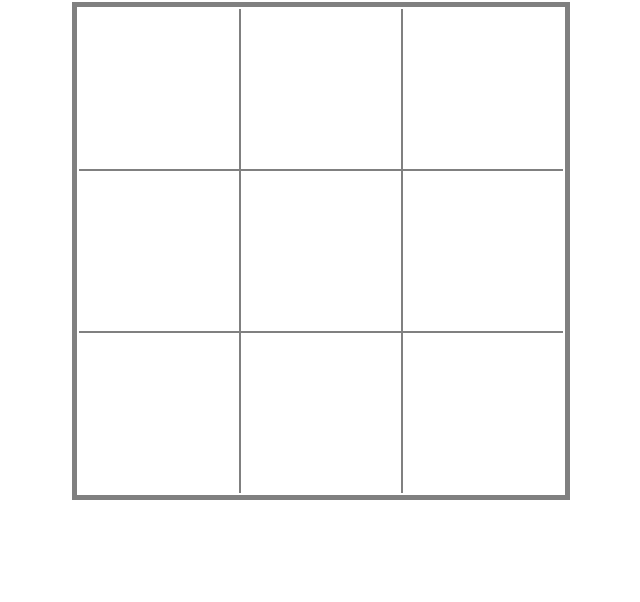
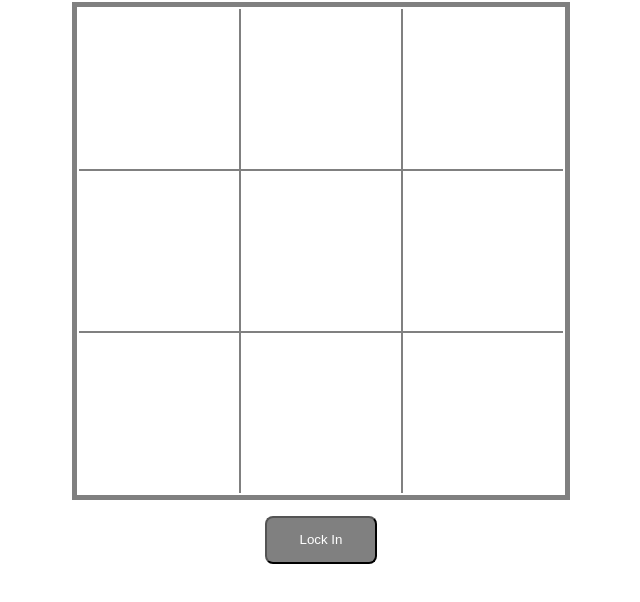
Before and after one commit to jldoan91/tictacto, a React app: page / in a window 1280 px wide. Shown: the part 86-688 px from the top of the page, without its empty margins (319-959 px from the left). Built offline with nearby package versions, Linux system fonts and the light colour scheme.

Commit message:
added lock in button with styling

```diff
--- a/src/components/board/board.css
+++ b/src/components/board/board.css
@@ -1,5 +1,16 @@
 .container{
     margin: auto;
+    text-align: center;
+}
+
+.btn{
+    margin: 1rem;
+    width: 7rem;
+    height: 3rem;
+    background: gray;
+    color: white;
+    border-radius: 0.5rem;
+    cursor: pointer;
 }
 
 .header{
--- a/src/components/board/board.js
+++ b/src/components/board/board.js
@@ -34,6 +34,7 @@ const Board = class Board extends React.Component {
                         <div onClick={this.onClick} className={styles.botRight}></div>
                     </div>
                 </div>
+                <button className={styles.btn} type="button">Lock In</button>
             </div>
         );
     }
```
